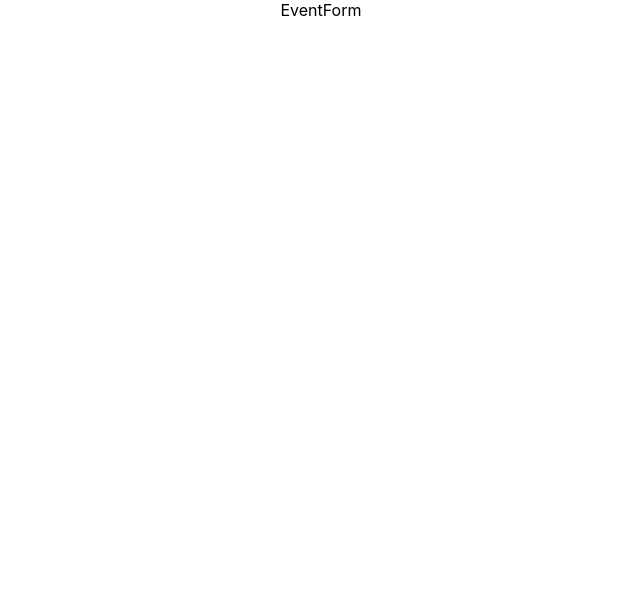
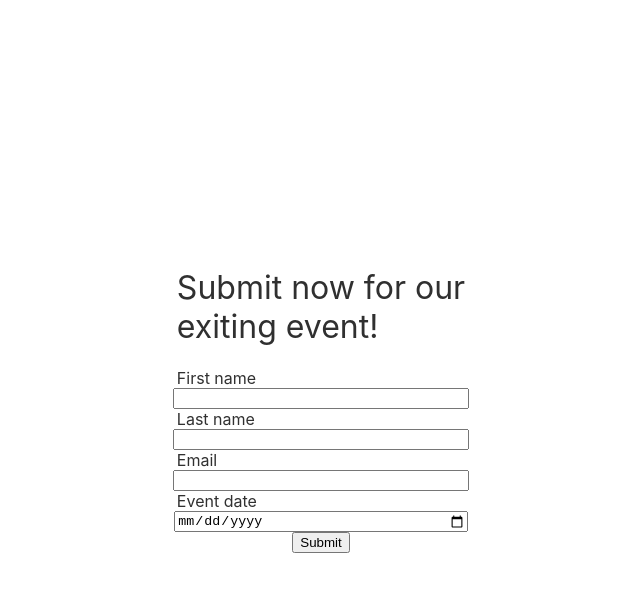
Before and after one commit to Recokioshi/brainhub_task, a React (Create React App) app in the folder client/: page / in a window 1280 px wide. Shown: the top 592 px of the page, without its empty margins (319-959 px from the left). Built offline with nearby package versions, Linux system fonts and the light colour scheme.

Commit message:
-some code tiding -filled form component with form structure

```diff
--- a/client/src/components/App/App.css
+++ b/client/src/components/App/App.css
@@ -1,16 +1,5 @@
 .App {
-  text-align: center;
-}
-
-.App-logo {
-  height: 40vmin;
-  pointer-events: none;
-}
-
-@media (prefers-reduced-motion: no-preference) {
-  .App-logo {
-    animation: App-logo-spin infinite 20s linear;
-  }
+  height: 100vh;
 }
 
 .App-header {
@@ -23,16 +12,3 @@
   font-size: calc(10px + 2vmin);
   color: white;
 }
-
-.App-link {
-  color: #61dafb;
-}
-
-@keyframes App-logo-spin {
-  from {
-    transform: rotate(0deg);
-  }
-  to {
-    transform: rotate(360deg);
-  }
-}
--- a/client/src/components/App/App.tsx
+++ b/client/src/components/App/App.tsx
@@ -1,7 +1,6 @@
 import React from 'react';
-import logo from '../../logo.svg';
 import './App.css';
-import EventForm from '../EventForm/EventForm';
+import EventForm from '../EventForm/EventFormComponent';
 
 function App() {
   return (
--- /dev/null
+++ b/client/src/components/EventForm/EventForm.css
@@ -0,0 +1,29 @@
+.event-form {
+  display: flex;
+  flex-direction: column;
+  justify-content: center;
+  align-items: center;
+  color: #303030;
+}
+
+.event-form label {
+  display: block;
+  width: 100%;
+  text-align: left;
+}
+
+.event-form input {
+  width: 100%;
+}
+
+.event-form-wrapper {
+  height: 100%;
+  display: flex;
+  flex-direction: column;
+  align-items: center;
+  justify-content: center;
+}
+
+h1 {
+  font-weight: normal;
+}
--- /dev/null
+++ b/client/src/components/EventForm/EventForm.ts
@@ -0,0 +1,4 @@
+import { connect } from 'react-redux';
+import EventForm from './EventFormComponent';
+
+export default connect()(EventForm);
--- a/client/src/components/EventForm/EventForm.tsx
+++ /dev/null
@@ -1,8 +0,0 @@
-import React from 'react';
-import { connect } from 'react-redux';
-
-const EventForm: React.FC = () => {
-  return <div>EventForm</div>;
-};
-
-export default connect()(EventForm);
--- /dev/null
+++ b/client/src/components/EventForm/EventFormComponent.tsx
@@ -0,0 +1,31 @@
+import React from 'react';
+import './EventForm.css';
+
+export const EventForm: React.FC = () => {
+  return (
+    <div className="event-form-wrapper">
+      <form
+        className="event-form"
+        onSubmit={(event) => {
+          event.preventDefault();
+          console.log('Submit');
+        }}
+      >
+        <h1>
+          Submit now for our <br /> exiting event!
+        </h1>
+        <label htmlFor="name">First name</label>
+        <input id="name" name="name" type="text" />
+        <label htmlFor="surname">Last name</label>
+        <input id="surname" name="surname" type="text" />
+        <label htmlFor="email">Email</label>
+        <input id="email" name="email" type="email" />
+        <label htmlFor="event-date">Event date</label>
+        <input id="evet-date" name="evet-date" type="date" />
+        <button>Submit</button>
+      </form>
+    </div>
+  );
+};
+
+export default EventForm;
--- a/client/src/index.css
+++ b/client/src/index.css
@@ -1,13 +1,12 @@
 body {
   margin: 0;
-  font-family: -apple-system, BlinkMacSystemFont, 'Segoe UI', 'Roboto', 'Oxygen',
-    'Ubuntu', 'Cantarell', 'Fira Sans', 'Droid Sans', 'Helvetica Neue',
-    sans-serif;
+  height: 100%;
+  font-family: -apple-system, BlinkMacSystemFont, 'Segoe UI', 'Roboto', 'Oxygen', 'Ubuntu', 'Cantarell', 'Fira Sans',
+    'Droid Sans', 'Helvetica Neue', sans-serif;
   -webkit-font-smoothing: antialiased;
   -moz-osx-font-smoothing: grayscale;
 }
 
 code {
-  font-family: source-code-pro, Menlo, Monaco, Consolas, 'Courier New',
-    monospace;
+  font-family: source-code-pro, Menlo, Monaco, Consolas, 'Courier New', monospace;
 }
```
Also changed, not shown: client/src/logo.svg (deleted).
